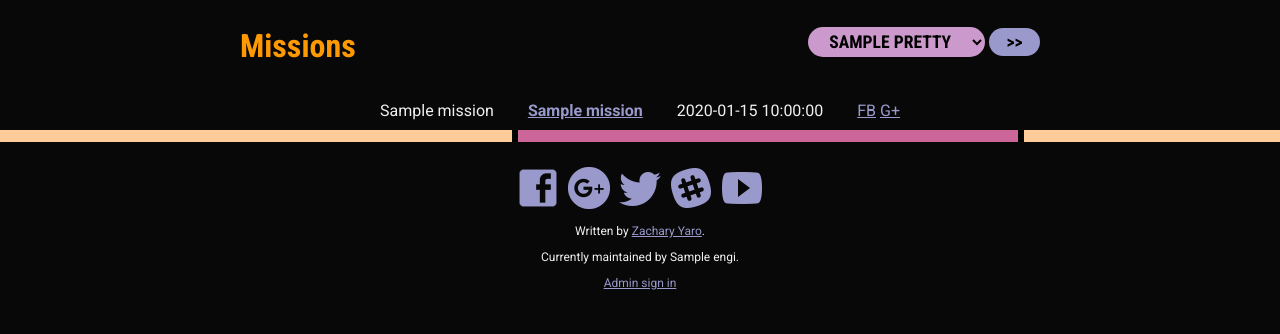
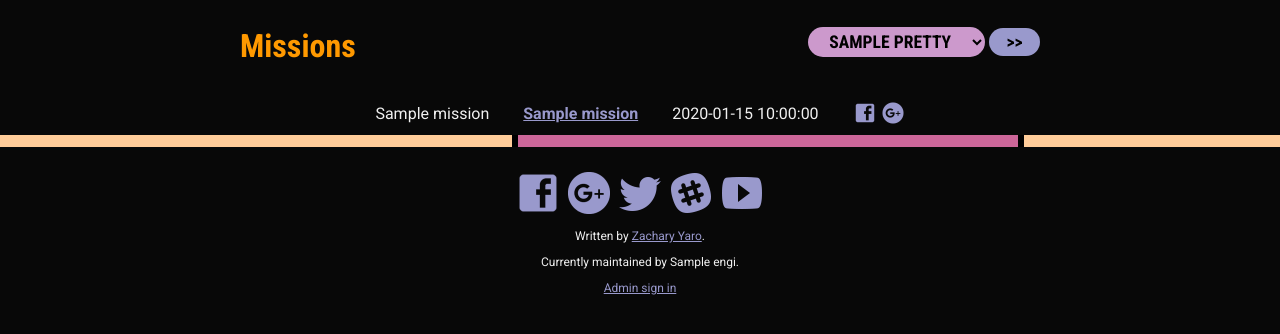
Before and after one commit to RITSTARClub/star-site, a Python web app: template templates/mission_list.html in a window 1280 px wide. Shown: the part 155-489 px from the top of the page. Run offline with Jinja, Linux system fonts and the light colour scheme; the template is opened without the code that fills it: most values are stand-ins (such as "Sample title", 1, 10 or a date in 2020).

Commit message:
Add social icons to mission list

```diff
--- a/static/styles/tables.css
+++ b/static/styles/tables.css
@@ -18,6 +18,13 @@
 	.simpleTable td:first-child {
 		text-align: right;
 		padding-right: 1em;
+	}
+
+.bigListTable .missionSocialCol {
+	white-space: nowrap;
+}
+	.bigListTable .missionSocialCol a {
+		vertical-align: middle;
 	}
 
 table textarea {
--- a/templates/mission_list.html
+++ b/templates/mission_list.html
@@ -11,10 +11,10 @@
 				<td class="missionDateCol">{{ mission.pretty_date|safe }}</td>
 				<td class="missionSocialCol">
 					{% if mission.fb_url %}
-						<a href="mission.fb_url" target="_blank">FB</a>
+						<a href="{{ mission.fb_url }}" target="_blank" class="socialIcon fb tiny">FB</a>
 					{% endif %}
 					{% if mission.gplus_url %}
-						<a href="mission.gplus_url" target="_blank">G+</a>
+						<a href="{{ mission.gplus_url }}" target="_blank" class="socialIcon gplus tiny">G+</a>
 					{% endif %}
 			</tr>
 		{% endfor %}
```
